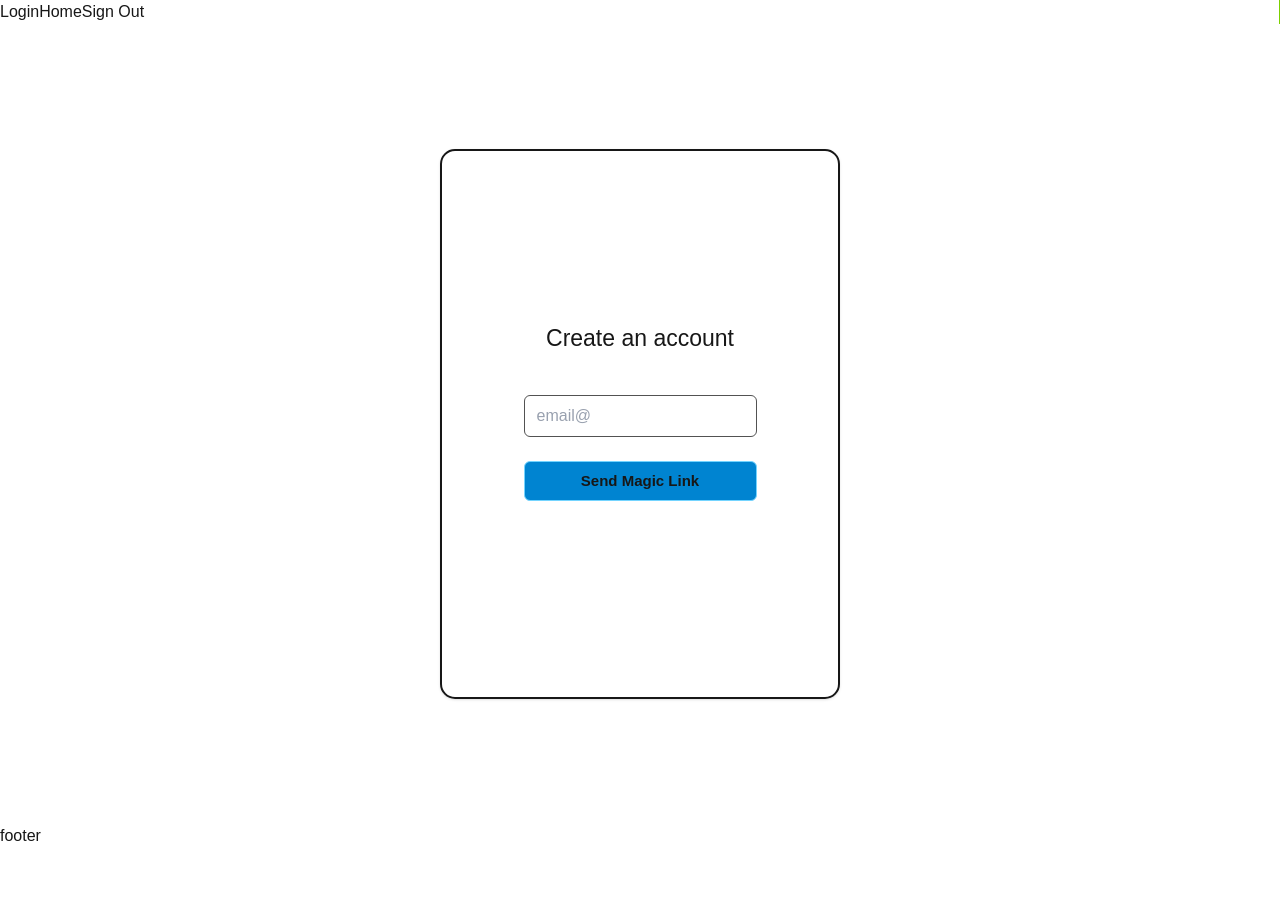
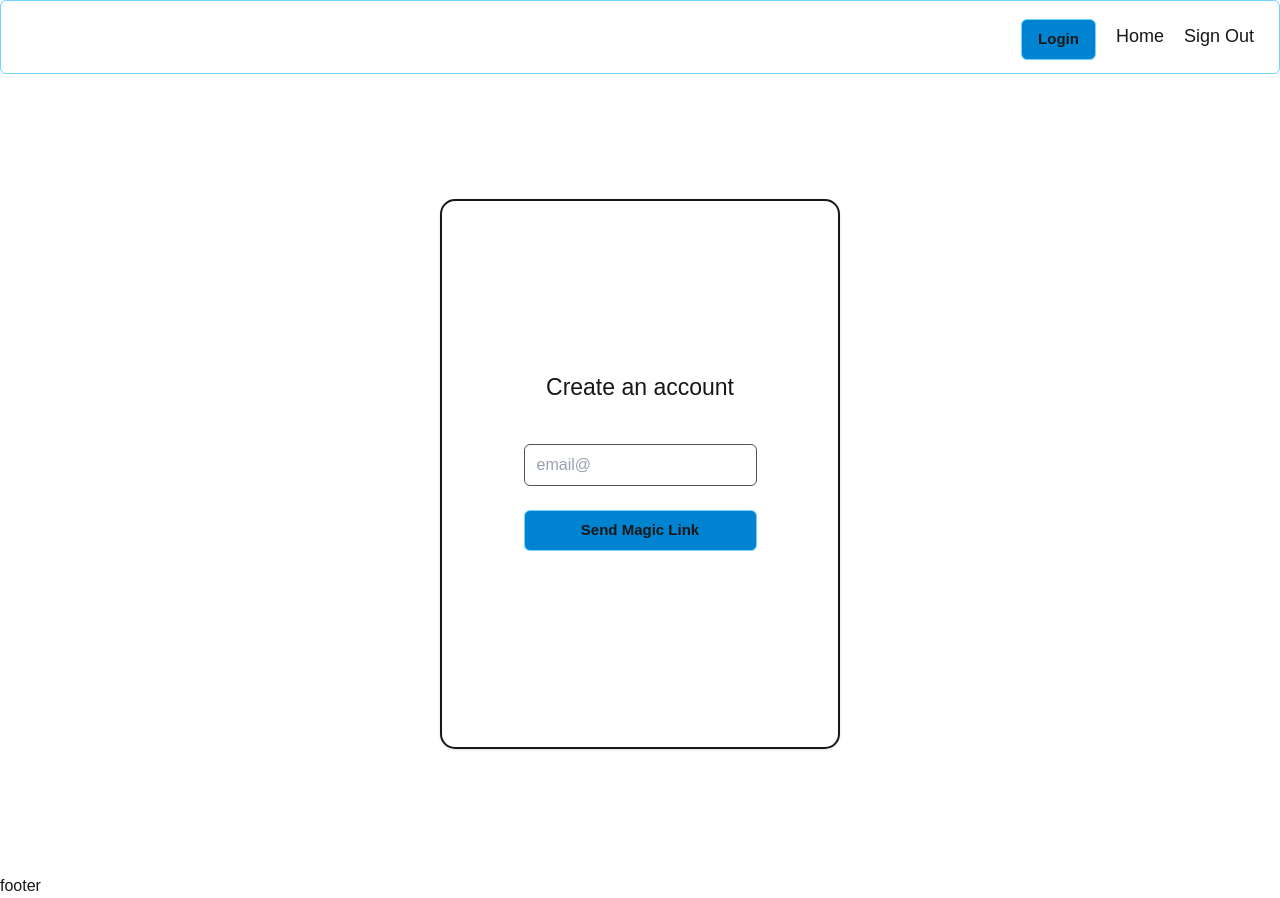
Before and after one commit to PaivarintaEmilia/expense-tracker, a Next.js app: page /authentication in a window 1280 px wide. Before the commit the page ends 848 px from the top, so only its background shows below. Built offline with nearby package versions, Linux system fonts and the light colour scheme; no server answers.

Commit message:
Create styling to Header-component.

```diff
--- a/src/components/Header.tsx
+++ b/src/components/Header.tsx
@@ -7,11 +7,50 @@ import Link from 'next/link'
 
 export default function Header() {
     return (
-        <div className="border-r border-r-lime-500 border-solid h-[80%]">
-            <nav className="">
-                <Link href="/authentication">Login</Link>
-                <Link href="/home">Home</Link>
-                <button className="">Sign Out</button>
+        <div className="">
+            <nav
+                className="
+                    flex flex-row justify-end items-center gap-5
+                    border border-sky-300 rounded-md
+                    px-[25px] py-[10px]
+                "
+                >
+                <Link
+                    href="/authentication"
+                    className="
+                        mt-2
+                        inline-flex items-center justify-center
+                        rounded-md
+                        border border-sky-300
+                        px-4 py-2
+                        text-[15px] font-bold
+                        text-white-900
+                        mb-[3px]
+                        bg-sky-600
+                        transition
+                        hover:bg-stone-800 hover:shadow
+                        focus-visible:outline-none focus-visible:ring-2 focus-visible:ring-sky-300
+                        active:translate-y-[1px]
+                        disabled:opacity-50 disabled:cursor-not-allowed
+                    "
+                >Login</Link>
+                <Link
+                    href="/home"
+                    className="
+                        inline-flex items-center
+                        text-[18px] font-normal
+                        transition
+                        hover:font-bold
+                        "
+                    >Home</Link>
+                <button
+                    className="
+                        inline-flex items-center
+                        text-[18px] font-normal
+                        transition
+                        hover:font-bold
+                        "
+                    >Sign Out</button>
                 {/** <button onClick={() => {supabase.auth.signOut}}>Sign Out</button> */}
             </nav>
         </div>
```
